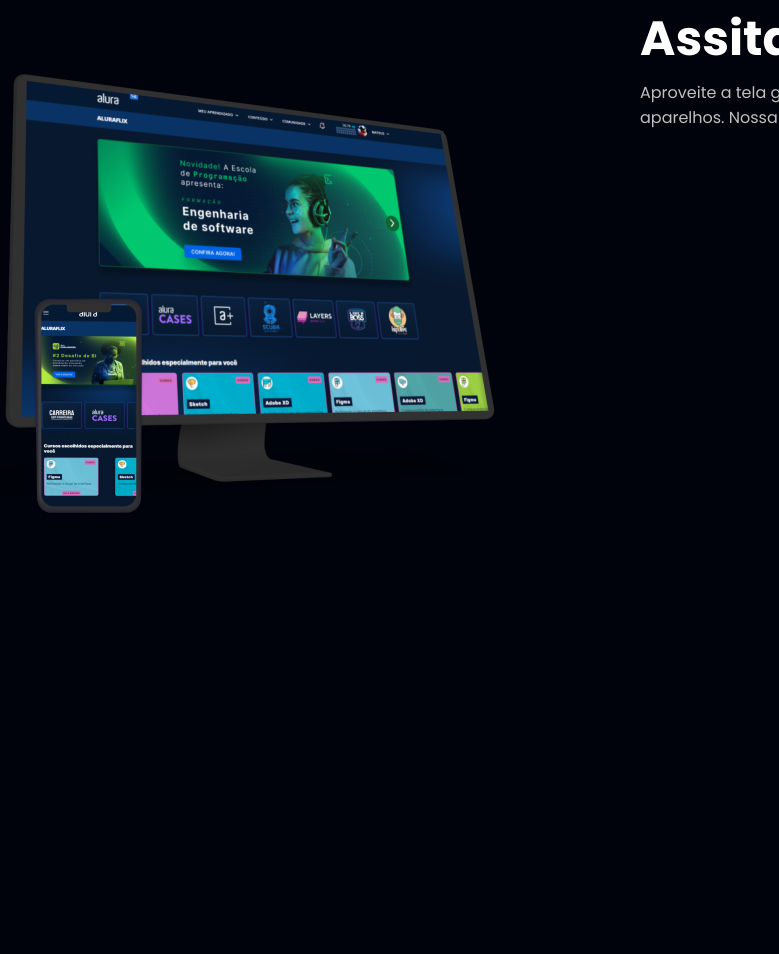
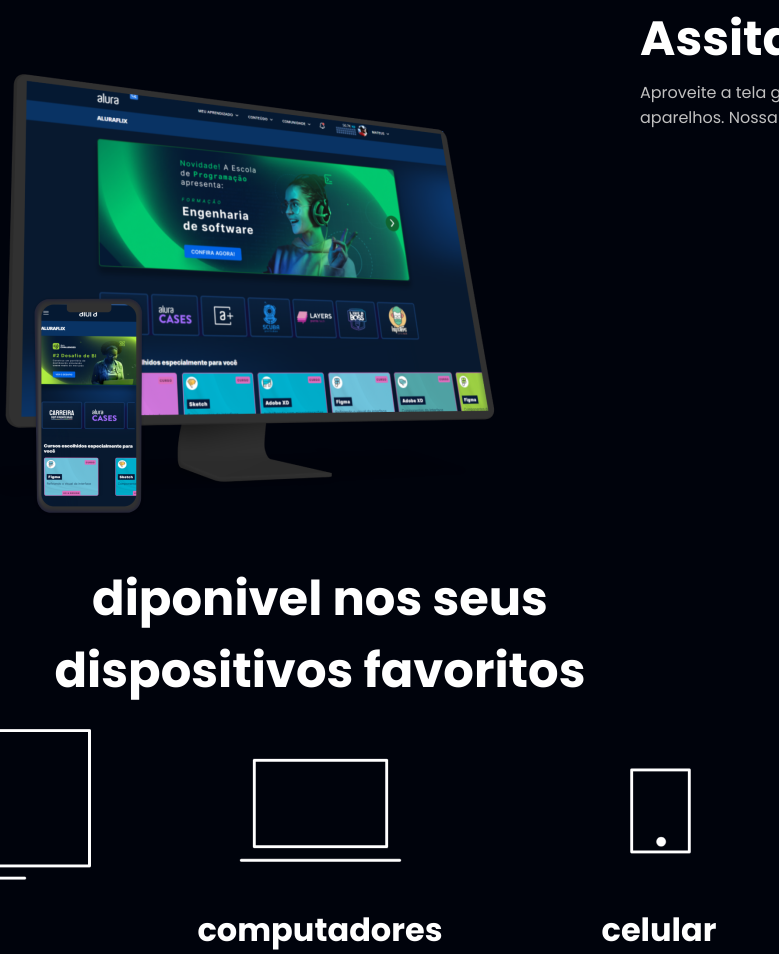
Before and after one commit to StefanyRosario/Alura_Plus, a plain HTML site: page index.html in a window 1280 px wide. Shown: the part 797-1751 px from the top of the page, without its empty margins (0-779 px from the left). Before the commit the page ends 1600 px from the top, so only its background shows below. Drawn offline with Linux system fonts and the light colour scheme.

Commit message:
Add files via upload

```diff
--- a/index.html
+++ b/index.html
@@ -32,6 +32,36 @@
 
 
         </div>
+    <section>
+        <section class="dispositivos">
+            <h2 class=" dispositivos__favoritos">diponivel nos seus dispositivos favoritos</h2>
+
+        <ul class="dispositivos__lista">
+            <li>
+
+            <img src="img/tv.png" alt="icone de televisão">
+            <h3 class="lista__intem">tv</h3>
+            </li>
+
+            <li>
+        <img src="img/computador.png" alt="icone de computador">
+        <h3 class="lista__item">computadores</h3>
+             <li>
+
+                <li>
+                    <img src="img/celular.png" alt="icone de celular">
+                    <h3 class="lista__item">celular</h3>
+                </li>
+
+
+        </ul>
+
+
+
+
+
+        </section>
     </section>
+
 </body>
 </html>
--- a/style.css
+++ b/style.css
@@ -84,3 +84,34 @@ font-weight: 700;
 .descricao__texto{
     color: var(--cinza-secundario);
 }
+
+.sencundario__botao{
+    display: inline-block;
+    margin-top: 1em;
+}
+
+.container___descricao{
+    padding: 2em;
+
+}
+.dispositivos__lista{
+    display: flex;
+    justify-content: center;
+    list-style-type: none;
+}
+
+.dispositivos{
+     text-align: center;
+}
+
+.lista__item{
+    font-size: 32px;
+    color: var(--branco-principal);
+
+}
+
+.dispositivos__favoritos{
+    font-size: 48px;
+    color: var(--branco-principal);
+
+}
```
